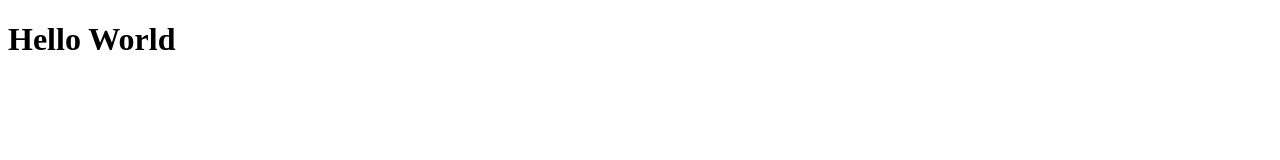
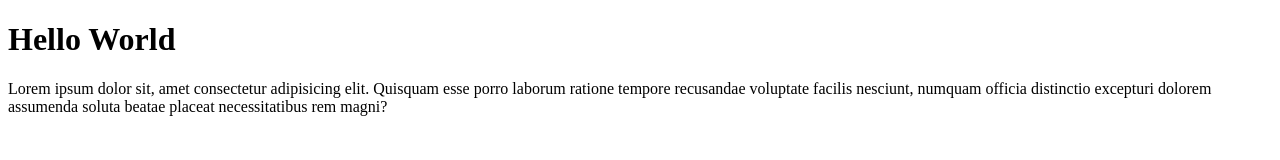
Before and after one commit to hadianugrah/coba-remote, a plain HTML site: page index.html in a window 1280 px wide. Drawn offline with Linux system fonts and the light colour scheme.

Commit message:
menambahkan paragraf

```diff
--- a/index.html
+++ b/index.html
@@ -8,5 +8,6 @@
 </head>
 <body>
     <h1>Hello World</h1>
+    <p>Lorem ipsum dolor sit, amet consectetur adipisicing elit. Quisquam esse porro laborum ratione tempore recusandae voluptate facilis nesciunt, numquam officia distinctio excepturi dolorem assumenda soluta beatae placeat necessitatibus rem magni?</p>
 </body>
 </html>
```
